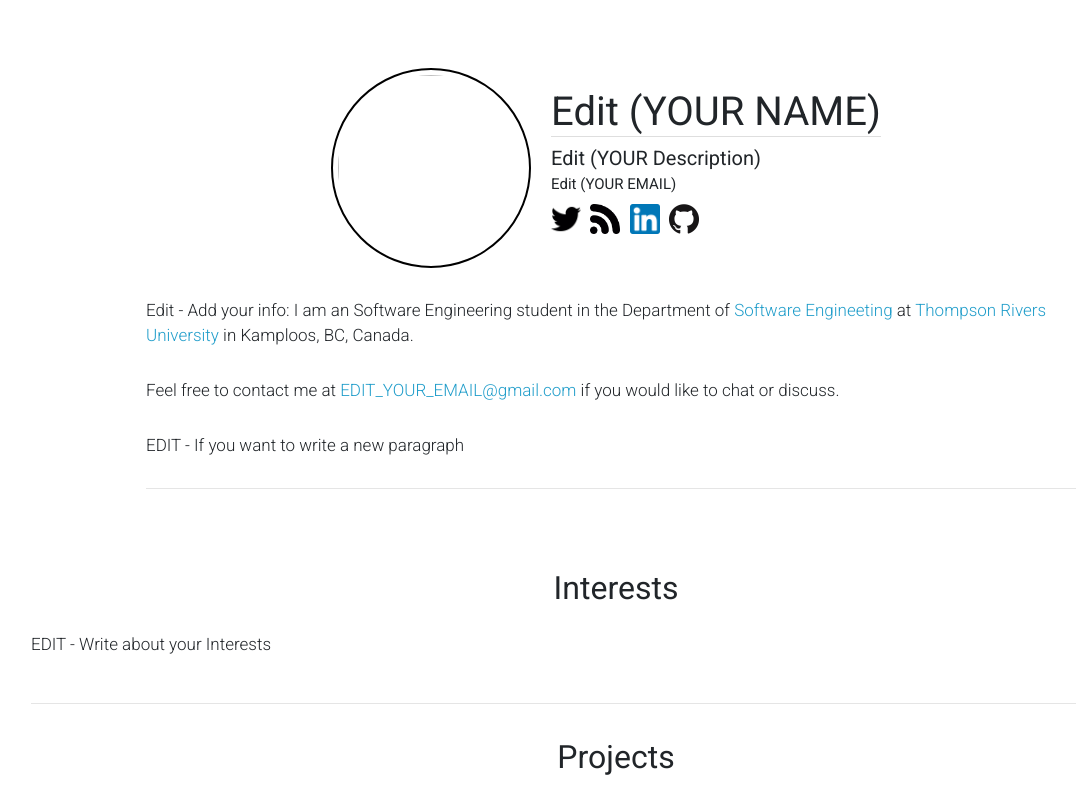
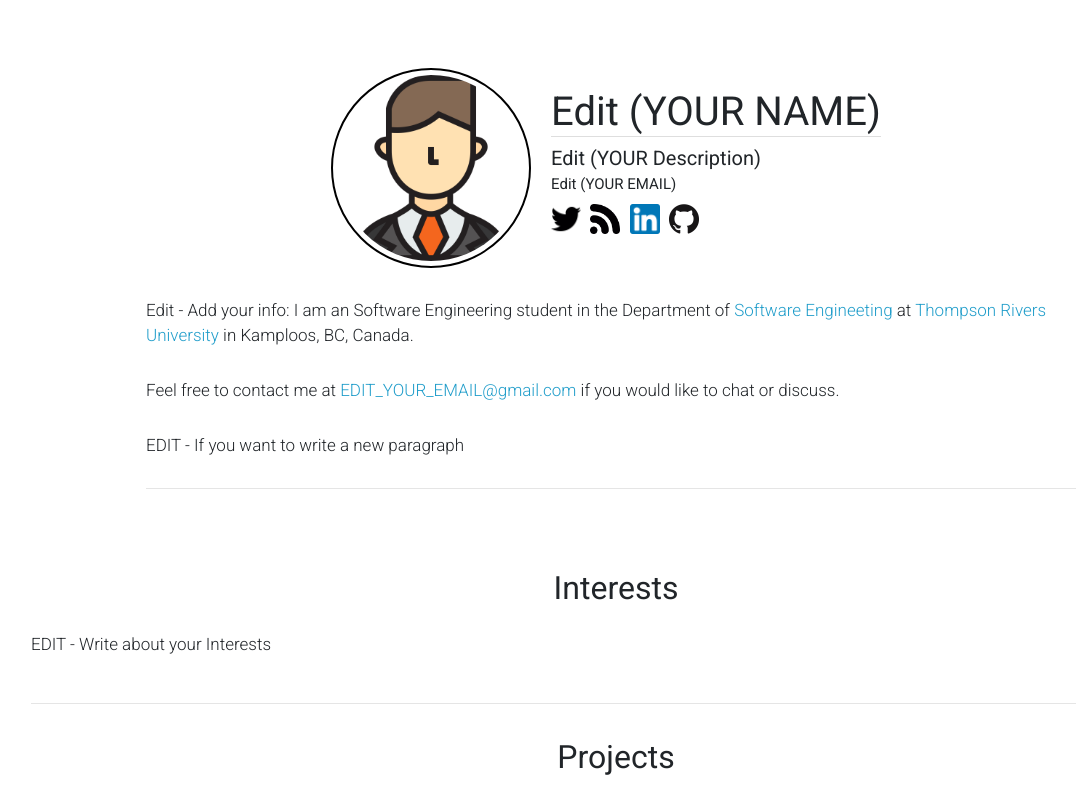
Before and after one commit to sanaz-sf/sanaz-sf.github.io, a plain HTML site: page index.html in a window 1280 px wide. Shown: the top 799 px of the page, without its empty margins (24-1100 px from the left). Drawn offline with nearby package versions, Linux system fonts and the light colour scheme.

Commit message:
Update index.html

```diff
--- a/index.html
+++ b/index.html
@@ -39,7 +39,7 @@
           <!-- <div class="col-md-12 center-block"> -->
           <div class="text-center">
             <a href="./index.html">
-              <img id="profile-image" src="src/img/profile_small.jpg">
+              <img id="profile-image" src="res/img/profile_small.jpg">
             </a>
           </div>
           <!-- </div> -->
```
